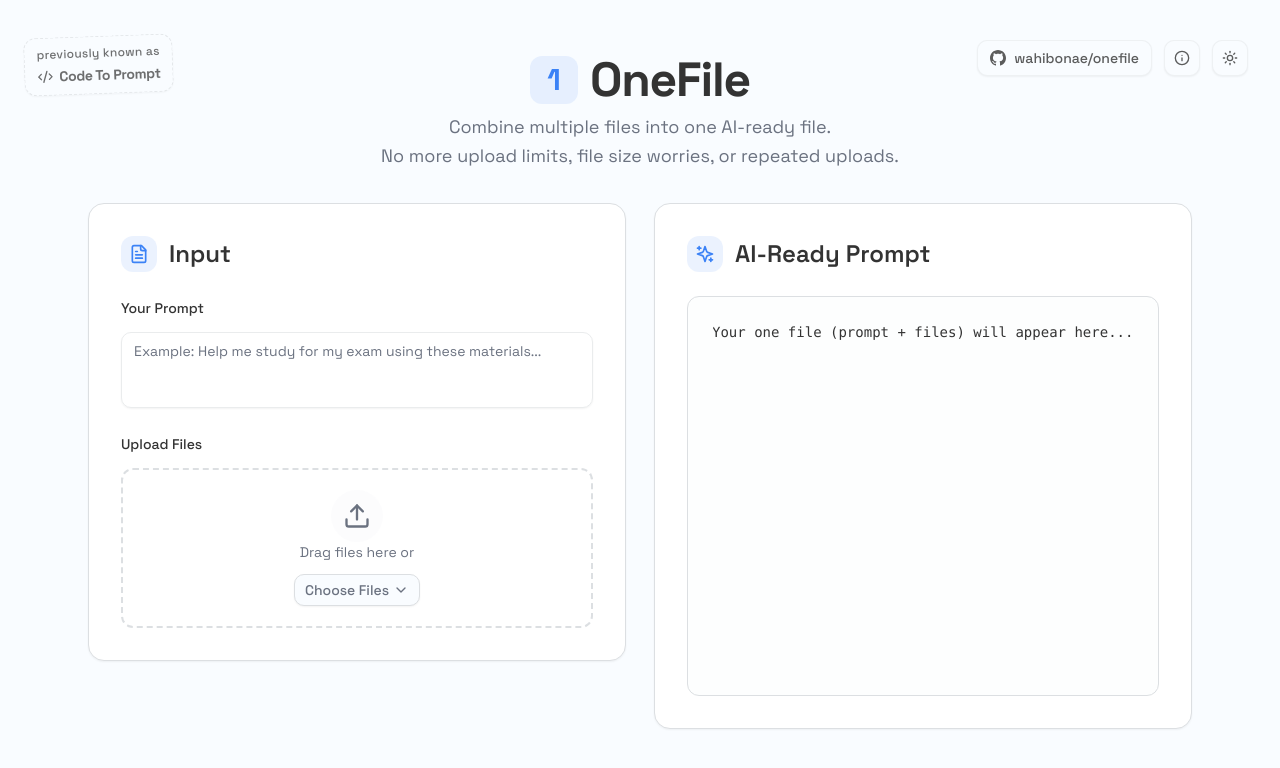
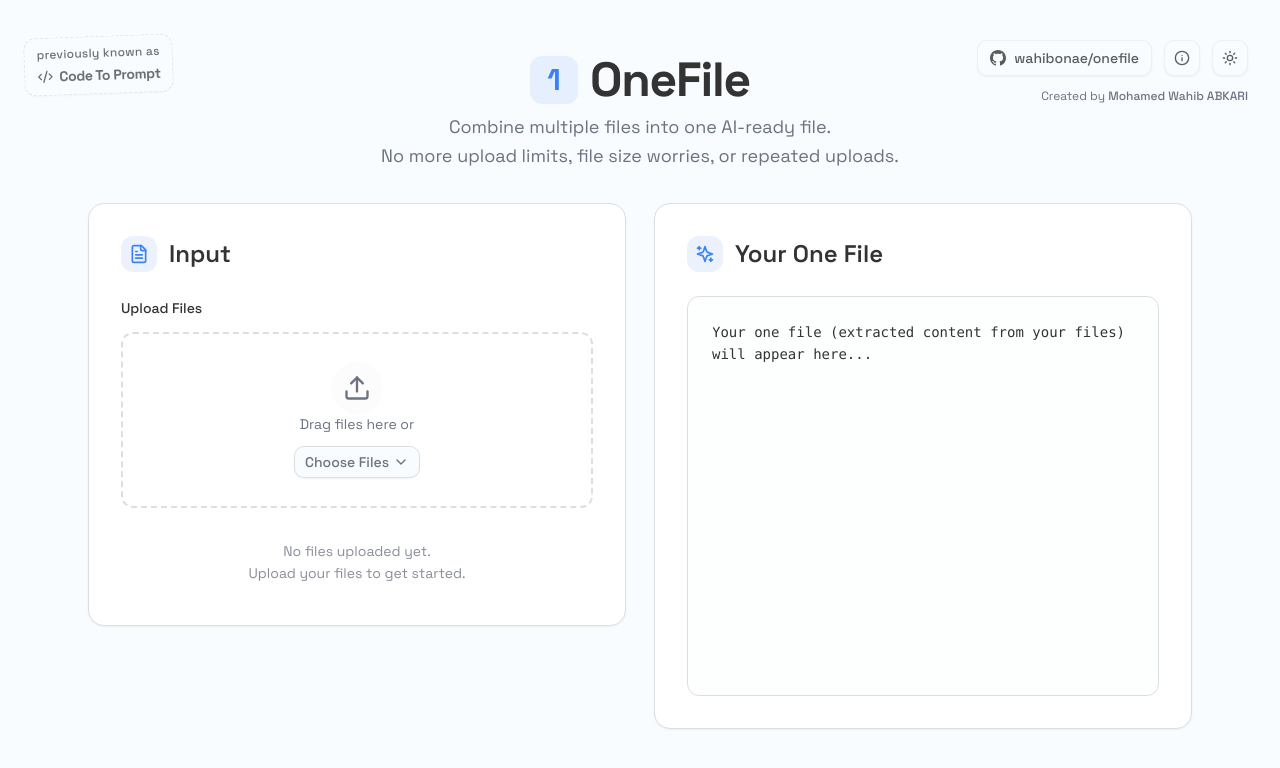
Before and after one commit to wahibonae/onefile, a Next.js app: page / in a window 1280 px wide. Shown: the top 768 px of the page. Built offline with nearby package versions, Linux system fonts and the light colour scheme.

Commit message:
removed prompt

```diff
--- a/src/app/page.tsx
+++ b/src/app/page.tsx
@@ -499,7 +499,8 @@
               Combine multiple files into one AI-ready file. <br />
               No more upload limits, file size worries, or repeated uploads.
             </p>
-            <div className="absolute top-8 right-8 flex items-center gap-3">
+            <div className="absolute top-8 right-8 flex flex-col items-end gap-3">
+              <div className="flex items-center gap-3">
                 <Button
                   variant="outline"
                   className="text-foreground/80 px-3 py-2 border-border/40 bg-background shadow-sm group hover:text-primary hover:bg-primary/5 hover:border-1 hover:border-primary/10 transition-all duration-200"
@@ -525,6 +526,8 @@
                 <InfoDialog />
                 <ThemeToggle />
               </div>
+              <span className="text-xs text-muted-foreground">Created by <a href="https://www.linkedin.com/in/abkarimohamedwahib/" target="_blank" rel="noopener noreferrer" className="font-medium hover:underline">Mohamed Wahib ABKARI</a></span>
+            </div>
           </div>
 
           {/* Main Content */}
@@ -542,18 +545,7 @@
                 </div>
 
                 <div className="space-y-6">
-                  <div className="space-y-3">
-                    <label className="text-sm font-medium text-foreground">
-                      Your Prompt
-                    </label>
-                    <Textarea
-                      // placeholder="Example: Help me study for my exam using these materials, or analyze these documents for insights, or review this project for improvements..."
-                      placeholder="Example: Help me study for my exam using these materials..."
-                      value={prompt}
-                      onChange={(e) => setPrompt(e.target.value)}
-                      className="min-h-[76px] resize-none"
-                    />
-                  </div>
+
 
                   <FileUpload
                     isDragging={isDragging}
@@ -565,6 +557,15 @@
                     setIsDropdownOpen={setIsDropdownOpen}
                     dropdownRef={dropdownRef}
                   />
+
+                  {files.length === 0 && (
+                    <div className="text-center py-2">
+                      <p className="text-sm text-muted-foreground/80 leading-relaxed">
+                        No files uploaded yet. <br />
+                        Upload your files to get started.
+                      </p>
+                    </div>
+                  )}
 
                   <FileList
                     files={files}
@@ -600,7 +601,7 @@
                     </svg>
                   </div>
                   <h2 className="text-2xl font-semibold text-card-foreground">
-                    AI-Ready Prompt
+                    Your One File
                   </h2>
                 </div>
 
@@ -608,7 +609,7 @@
                   <ScrollArea className="h-[400px] rounded-xl border border-border bg-muted/30 p-6">
                     <pre className="text-sm whitespace-pre-wrap font-mono text-foreground leading-relaxed">
                       {finalPrompt ||
-                        "Your one file (prompt + files) will appear here..."}
+                        "Your one file (extracted content from your files) will appear here..."}
                     </pre>
                   </ScrollArea>
 
--- a/src/components/FileList.tsx
+++ b/src/components/FileList.tsx
@@ -121,7 +121,7 @@
             transition={{ duration: 0.2 }}
             className="bg-card group-hover:bg-card/80 transition-colors duration-200"
           >
-            <div className="p-3 max-h-[120px] overflow-y-auto">
+            <div className="p-3 max-h-[170px] overflow-y-auto">
               <div className="space-y-2">
                 {files.map((file, index) => (
                   <motion.div
@@ -131,9 +131,7 @@
                     transition={{ delay: index * 0.05 }}
                     className="flex items-center px-3 py-1 rounded-lg bg-secondary/30 hover:bg-secondary/50 transition-all duration-200 border border-transparent hover:border-border/40"
                   >
-
-                      <span className="text-sm min-w-0 flex-1 text-muted-foreground/80 truncate font-medium">{file.path}</span>
-
+                      <span className="text-sm min-w-0 flex-1 text-muted-foreground/80 truncate font-medium">{file.path}</span> {/* TODO: add a button to download the file */}
                     <div className="flex items-center gap-1 opacity-80 group-hover/file:opacity-100 transition-opacity duration-200">
                       <FilePreview file={file} />
                       <Button
--- a/src/components/FileUpload.tsx
+++ b/src/components/FileUpload.tsx
@@ -57,7 +57,7 @@
           directory=""
           className="hidden"
         />
-        <div className="flex flex-col items-center justify-center py-5 px-4 text-center">
+        <div className="flex flex-col items-center justify-center py-7 px-4 text-center">
           <motion.div
             transition={{ duration: 0.2 }}
           >
--- a/src/utils/files.ts
+++ b/src/utils/files.ts
@@ -422,9 +422,7 @@
 }
 
 export const generatePromptText = (prompt: string, files: FileWithContent[]): string => {
-  let result = '=== USER PROMPT ===\n'
-  result += prompt + '\n\n'
-  result += '=== FILES ===\n'
+  let result = '=== FILES ===\n'
   files.forEach(file => {
     result += `*** ${file.path} ***\n${file.content}\n\n`
   })
```
Also changed, not shown: 1 other file (tests, documents, lock files or other folders). Lines whose indentation alone changed are shown as unchanged.
